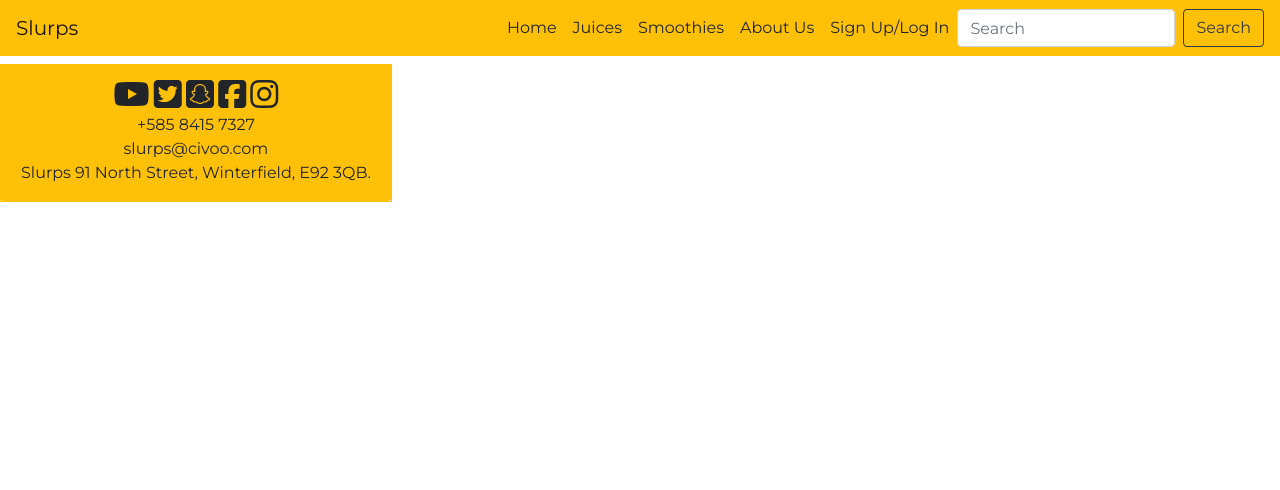
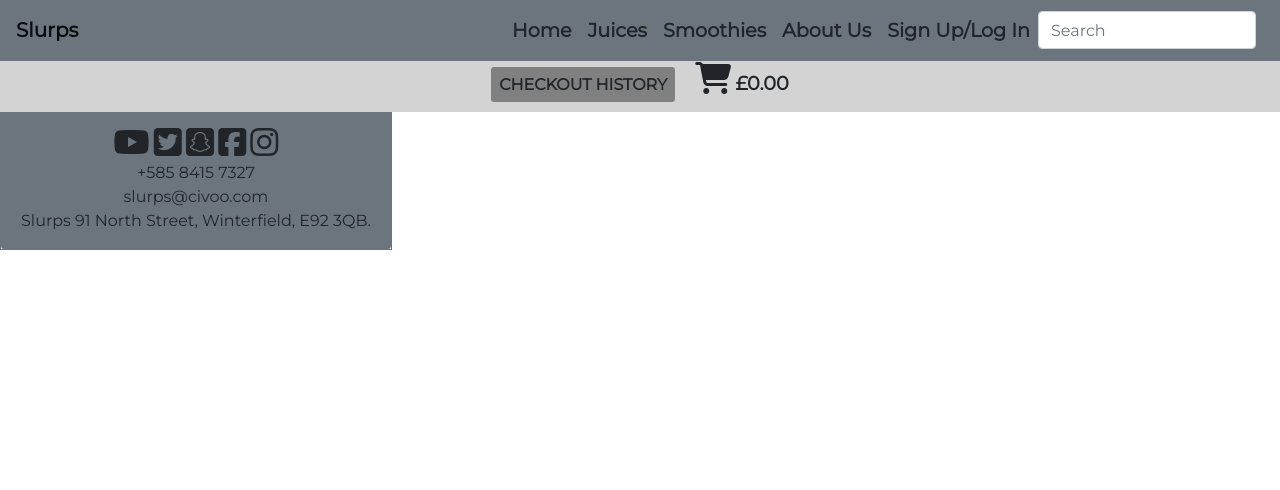
Before and after one commit to VioletViolaVi/Milestone-Project-4, a Django app: page /accounts/signup/ in a window 1280 px wide. Shown: the top 490 px of the page. Run offline with Django 3.2, Linux system fonts and the light colour scheme; parts of the project's set-up code (start-up, migrations or seed data) failed here and were passed over; some libraries are stand-ins or nearby versions.

Commit message:
Add shopping cart icon to header of site.

```diff
--- a/static/css/style.css
+++ b/static/css/style.css
@@ -7,14 +7,61 @@
   list-style: none;
 }
 
-.fixed-cart,
+a,
+a:hover,
+a:active,
+a:visited,
+a:focus {
+  text-decoration: none;
+}
+
 .fixed-arrow {
+  top: 35em;
   position: absolute;
   right: 0em;
 }
 
-.fixed-arrow {
-    top: 35em;
+/******************************************* header */
+.navbar-toggler:focus,
+.navbar-toggler:active,
+.navbar-toggler-icon:focus {
+    outline: none;
+    box-shadow: none;
+}
+
+.nav-link {
+  font-size: 1.2em;
+  font-weight: bold;
+}
+
+.nav-link:hover {
+  background-color: lightgray;
+  transition: 0.5s;
+}
+
+.history-trolley-border {
+  background-color: lightgray;
+  height: 3.5em;
+  position: absolute;
+  width: 100%;
+  top: 3.5em;
+}
+
+.checkout-history-btn {
+  background-color: gray;
+  border-radius: 0.2em;
+  padding: 0.5em;
+  display: inline;
+  margin-right: 1em;
+}
+
+.trolley-price {
+  font-size: 1.2em;
+}
+
+.fas.fa-shopping-cart {
+  font-size: 2em;
+  margin-top: 0.2em;
 }
 
 /******************************************* footer */
--- a/templates/base.html
+++ b/templates/base.html
@@ -28,28 +28,33 @@
     <title>Slurps {% block tab_title %}{% endblock %}</title>
 </head>
     <body class="text-center text-body">
-        {% include "includes/nav-bar.html" %}
+        <header>
+            {% include "includes/nav-bar.html" %}
+            <div class="history-trolley-border">
+                <a href="#" class="text-body">
+                    <div class="checkout-history-btn font-weight-bold">CHECKOUT HISTORY</div>
+                </a>
+
+                <a href="#" class="text-body">
+                    <i class="fas fa-shopping-cart"></i>
+                    <span class="trolley-price font-weight-bold">
+                        {% if grand_total %}
+                            £{{ grand_total|floatformat:2 }}
+                        {% else %}
+                            £0.00
+                        {% endif %}
+                    </span>
+                </a>
+            </div>
+        </header>
 
         <div class="fixed-arrow">
             <a href="#" class="text-body"><i class="fa-2x fas fa-arrow-circle-up"></i></a>
         </div>
 
+        <br><br>
         {% block home %}
         {% endblock %}
-
-
-
-
-
-
-
-
-
-
-
-
-
-
 
         {% if messages %}<!-- remove if not used! -->
         {% endif %}
@@ -57,20 +62,7 @@
         {% block page_header %}<!-- remove if not used! -->
         {% endblock %}
 
-        <footer class="footer-contacts">
-            <div class="card border-warning">
-                <div class="card-footer bg-warning border-warning text-center pb-0">
-                    <i class="fa-2x fab fa-youtube"></i>
-                    <i class="fa-2x fab fa-twitter-square"></i>
-                    <i class="fa-2x fab fa-snapchat-square"></i>
-                    <i class="fa-2x fab fa-facebook-square"></i>
-                    <i class="fa-2x fab fa-instagram"></i>
-                    <p>
-                        +585 8415 7327<br>slurps@civoo.com<br> Slurps 91 North Street, Winterfield, E92 3QB.
-                    </p>
-                </div>
-            </div>
-        </footer>
+        {% include "includes/footer.html" %}
 
         {% block postloadjs %}<!-- remove if not used! -->
         {% endblock %}
--- /dev/null
+++ b/templates/includes/footer.html
@@ -0,0 +1,15 @@
+<!-- bootstrap card -->
+<footer class="footer-contacts">
+    <div class="card border-secondary">
+        <div class="card-footer bg-secondary border-secondary text-center pb-0">
+            <i class="fa-2x fab fa-youtube"></i>
+            <i class="fa-2x fab fa-twitter-square"></i>
+            <i class="fa-2x fab fa-snapchat-square"></i>
+            <i class="fa-2x fab fa-facebook-square"></i>
+            <i class="fa-2x fab fa-instagram"></i>
+            <p>
+                +585 8415 7327<br>slurps@civoo.com<br> Slurps 91 North Street, Winterfield, E92 3QB.
+            </p>
+        </div>
+    </div>
+</footer>
--- a/templates/includes/nav-bar.html
+++ b/templates/includes/nav-bar.html
@@ -1,6 +1,6 @@
 <!-- bootstrap navbar -->
-<nav class="fixed-top navbar navbar-expand-lg navbar-light bg-warning">
-    <a class="navbar-brand" href="{% url 'home' %}">Slurps</a>
+<nav class="fixed-top navbar navbar-expand-lg navbar-light bg-secondary">
+    <a class="navbar-brand font-weight-bold" href="{% url 'home' %}">Slurps</a>
     <button class="navbar-toggler" type="button" data-toggle="collapse" data-target="#navbarTogglerDemo02" aria-controls="navbarTogglerDemo02" aria-expanded="false" aria-label="Toggle navigation">
         <span><i class="fa-1x fas fa-bars text-body"></i></span>
     </button>
@@ -36,7 +36,6 @@
         <form class="form-inline my-2 my-lg-0">
             {% csrf_token %}
             <input class="form-control mr-sm-2" type="search" placeholder="Search" aria-label="Search">
-            <button class="btn btn-outline-dark my-2 my-sm-0 mx-auto" type="submit">Search</button>
         </form>
     </div>
 </nav>
```
Also changed, not shown: drinks/fixtures/drinks.json (+80 -0 lines), home/templates/home/index.html (+0 -14 lines), templates/allauth/account/signup.html (+1 -50 lines), templates/allauth/account/signup_original.html (deleted, +0 -21 lines).
